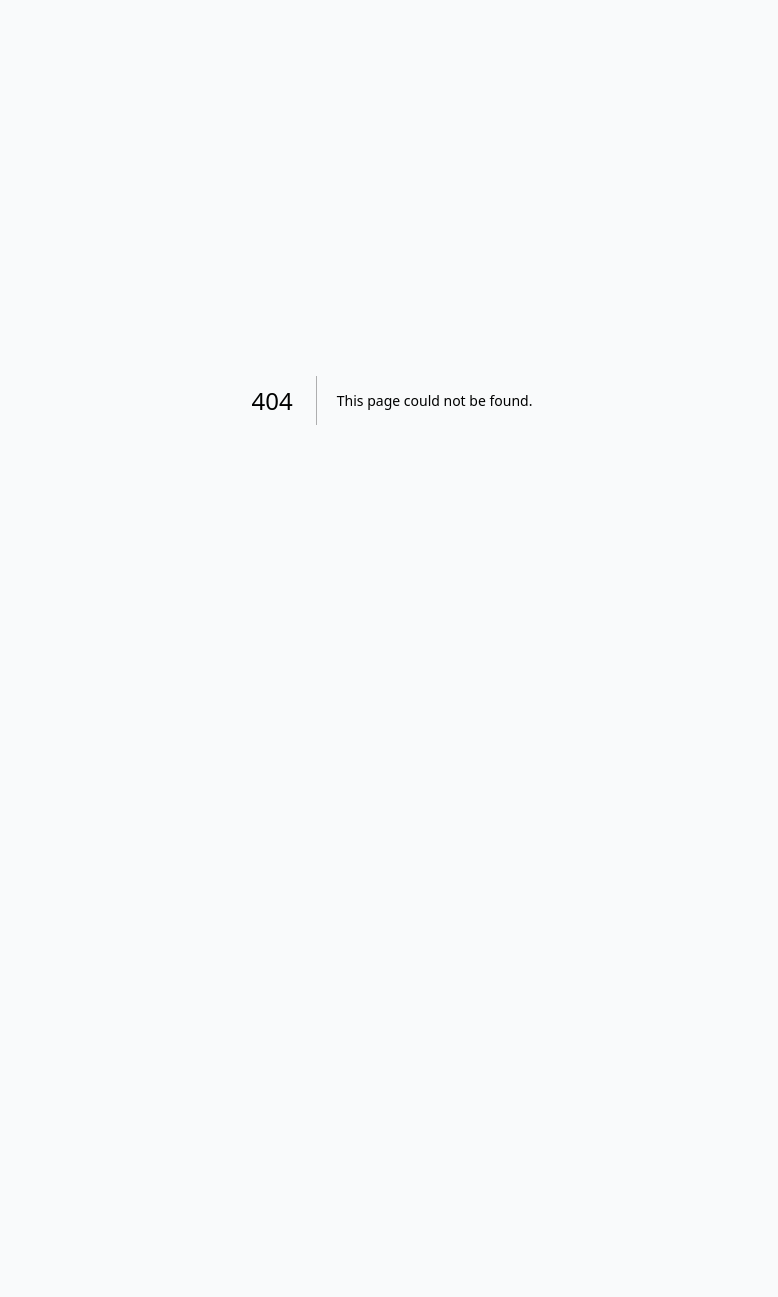
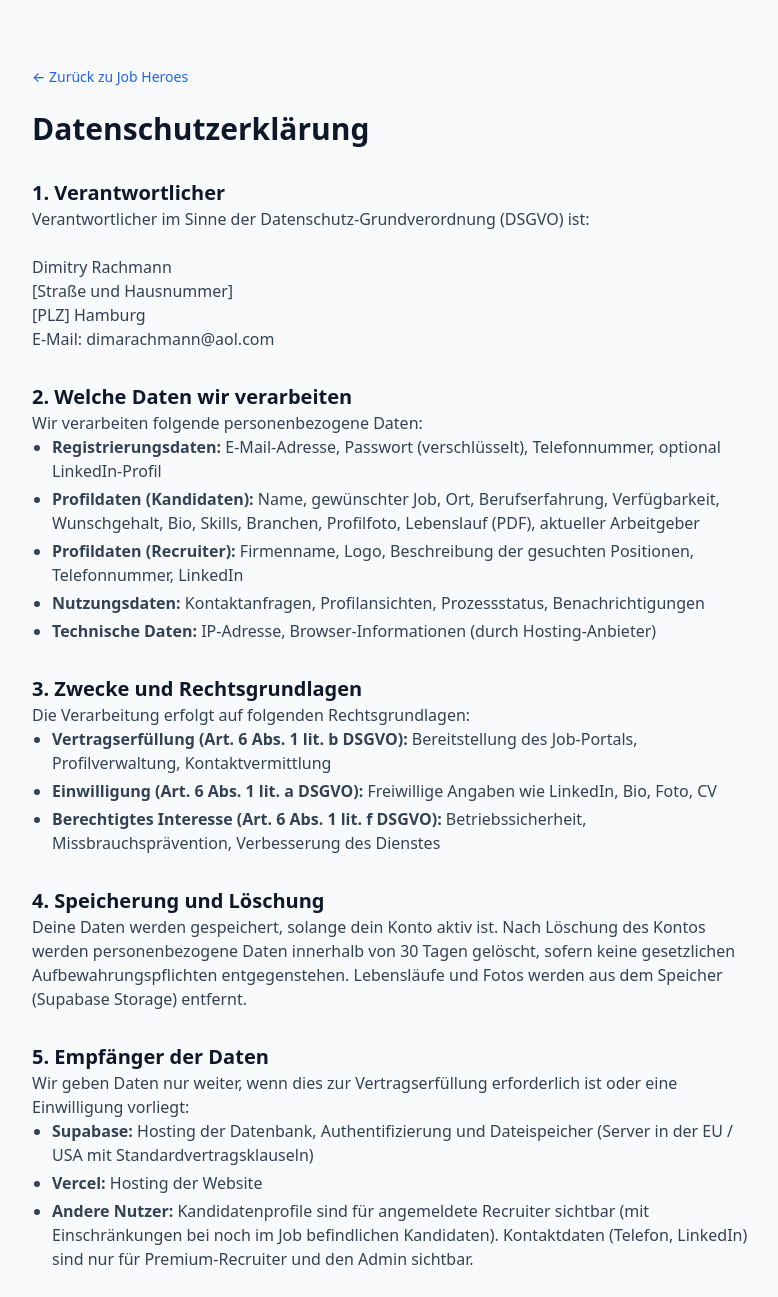
Before and after one commit to dimarichman/reverse-job-portal, a Next.js app: page /datenschutz in a window 1280 px wide. Before the commit this address had no page. Shown: the top 1297 px of the page, without its empty margins (248-1026 px from the left). Before the commit the page ends 800 px from the top, so only its background shows below. Built offline with nearby package versions, Linux system fonts and the light colour scheme.

Commit message:
Add Datenschutz page (GDPR-compliant)

```diff
--- /dev/null
+++ b/app/datenschutz/page.tsx
@@ -0,0 +1,97 @@
+'use client'
+
+export default function Datenschutz() {
+  return (
+    <div className="min-h-screen bg-slate-50">
+      <div className="max-w-3xl mx-auto px-4 sm:px-6 py-10 sm:py-16">
+        <a href="/" className="text-blue-600 text-sm font-medium hover:underline mb-6 inline-block">← Zurück zu Job Heroes</a>
+        <h1 className="text-3xl font-bold text-slate-900 mb-8">Datenschutzerklärung</h1>
+
+        <div className="prose prose-slate max-w-none space-y-8 text-slate-700">
+          <section>
+            <h2 className="text-xl font-semibold text-slate-900">1. Verantwortlicher</h2>
+            <p>
+              Verantwortlicher im Sinne der Datenschutz-Grundverordnung (DSGVO) ist:<br /><br />
+              Dimitry Rachmann<br />
+              [Straße und Hausnummer]<br />
+              [PLZ] Hamburg<br />
+              E-Mail: dimarachmann@aol.com
+            </p>
+          </section>
+
+          <section>
+            <h2 className="text-xl font-semibold text-slate-900">2. Welche Daten wir verarbeiten</h2>
+            <p>Wir verarbeiten folgende personenbezogene Daten:</p>
+            <ul className="list-disc pl-5 space-y-1">
+              <li><strong>Registrierungsdaten:</strong> E-Mail-Adresse, Passwort (verschlüsselt), Telefonnummer, optional LinkedIn-Profil</li>
+              <li><strong>Profildaten (Kandidaten):</strong> Name, gewünschter Job, Ort, Berufserfahrung, Verfügbarkeit, Wunschgehalt, Bio, Skills, Branchen, Profilfoto, Lebenslauf (PDF), aktueller Arbeitgeber</li>
+              <li><strong>Profildaten (Recruiter):</strong> Firmenname, Logo, Beschreibung der gesuchten Positionen, Telefonnummer, LinkedIn</li>
+              <li><strong>Nutzungsdaten:</strong> Kontaktanfragen, Profilansichten, Prozessstatus, Benachrichtigungen</li>
+              <li><strong>Technische Daten:</strong> IP-Adresse, Browser-Informationen (durch Hosting-Anbieter)</li>
+            </ul>
+          </section>
+
+          <section>
+            <h2 className="text-xl font-semibold text-slate-900">3. Zwecke und Rechtsgrundlagen</h2>
+            <p>Die Verarbeitung erfolgt auf folgenden Rechtsgrundlagen:</p>
+            <ul className="list-disc pl-5 space-y-1">
+              <li><strong>Vertragserfüllung (Art. 6 Abs. 1 lit. b DSGVO):</strong> Bereitstellung des Job-Portals, Profilverwaltung, Kontaktvermittlung</li>
+              <li><strong>Einwilligung (Art. 6 Abs. 1 lit. a DSGVO):</strong> Freiwillige Angaben wie LinkedIn, Bio, Foto, CV</li>
+              <li><strong>Berechtigtes Interesse (Art. 6 Abs. 1 lit. f DSGVO):</strong> Betriebssicherheit, Missbrauchsprävention, Verbesserung des Dienstes</li>
+            </ul>
+          </section>
+
+          <section>
+            <h2 className="text-xl font-semibold text-slate-900">4. Speicherung und Löschung</h2>
+            <p>
+              Deine Daten werden gespeichert, solange dein Konto aktiv ist. Nach Löschung des Kontos werden personenbezogene Daten innerhalb von 30 Tagen gelöscht, sofern keine gesetzlichen Aufbewahrungspflichten entgegenstehen. Lebensläufe und Fotos werden aus dem Speicher (Supabase Storage) entfernt.
+            </p>
+          </section>
+
+          <section>
+            <h2 className="text-xl font-semibold text-slate-900">5. Empfänger der Daten</h2>
+            <p>Wir geben Daten nur weiter, wenn dies zur Vertragserfüllung erforderlich ist oder eine Einwilligung vorliegt:</p>
+            <ul className="list-disc pl-5 space-y-1">
+              <li><strong>Supabase:</strong> Hosting der Datenbank, Authentifizierung und Dateispeicher (Server in der EU / USA mit Standardvertragsklauseln)</li>
+              <li><strong>Vercel:</strong> Hosting der Website</li>
+              <li><strong>Andere Nutzer:</strong> Kandidatenprofile sind für angemeldete Recruiter sichtbar (mit Einschränkungen bei noch im Job befindlichen Kandidaten). Kontaktdaten (Telefon, LinkedIn) sind nur für Premium-Recruiter und den Admin sichtbar.</li>
+            </ul>
+          </section>
+
+          <section>
+            <h2 className="text-xl font-semibold text-slate-900">6. Deine Rechte</h2>
+            <p>Du hast folgende Rechte:</p>
+            <ul className="list-disc pl-5 space-y-1">
+              <li>Auskunft über deine gespeicherten Daten (Art. 15 DSGVO)</li>
+              <li>Berichtigung unrichtiger Daten (Art. 16 DSGVO)</li>
+              <li>Löschung deiner Daten (Art. 17 DSGVO)</li>
+              <li>Einschränkung der Verarbeitung (Art. 18 DSGVO)</li>
+              <li>Datenübertragbarkeit (Art. 20 DSGVO)</li>
+              <li>Widerspruch gegen die Verarbeitung (Art. 21 DSGVO)</li>
+              <li>Beschwerde bei einer Aufsichtsbehörde</li>
+            </ul>
+            <p>Zur Ausübung deiner Rechte wende dich an: dimarachmann@aol.com</p>
+          </section>
+
+          <section>
+            <h2 className="text-xl font-semibold text-slate-900">7. Cookies und Tracking</h2>
+            <p>
+              Die Plattform verwendet technisch notwendige Cookies für die Anmeldung (Supabase Auth). Es werden keine Tracking-Cookies oder Analyse-Tools von Drittanbietern eingesetzt.
+            </p>
+          </section>
+
+          <section>
+            <h2 className="text-xl font-semibold text-slate-900">8. Datensicherheit</h2>
+            <p>
+              Die Übertragung erfolgt verschlüsselt (HTTPS). Passwörter werden nicht im Klartext gespeichert. Zugriff auf sensible Kontaktdaten ist auf berechtigte Nutzer beschränkt.
+            </p>
+          </section>
+
+          <p className="text-sm text-slate-500 mt-10">
+            Stand: November 2026. Diese Datenschutzerklärung entspricht den Anforderungen der DSGVO. Bitte ergänze deine vollständige Adresse im Abschnitt „Verantwortlicher“.
+          </p>
+        </div>
+      </div>
+    </div>
+  )
+}
```
